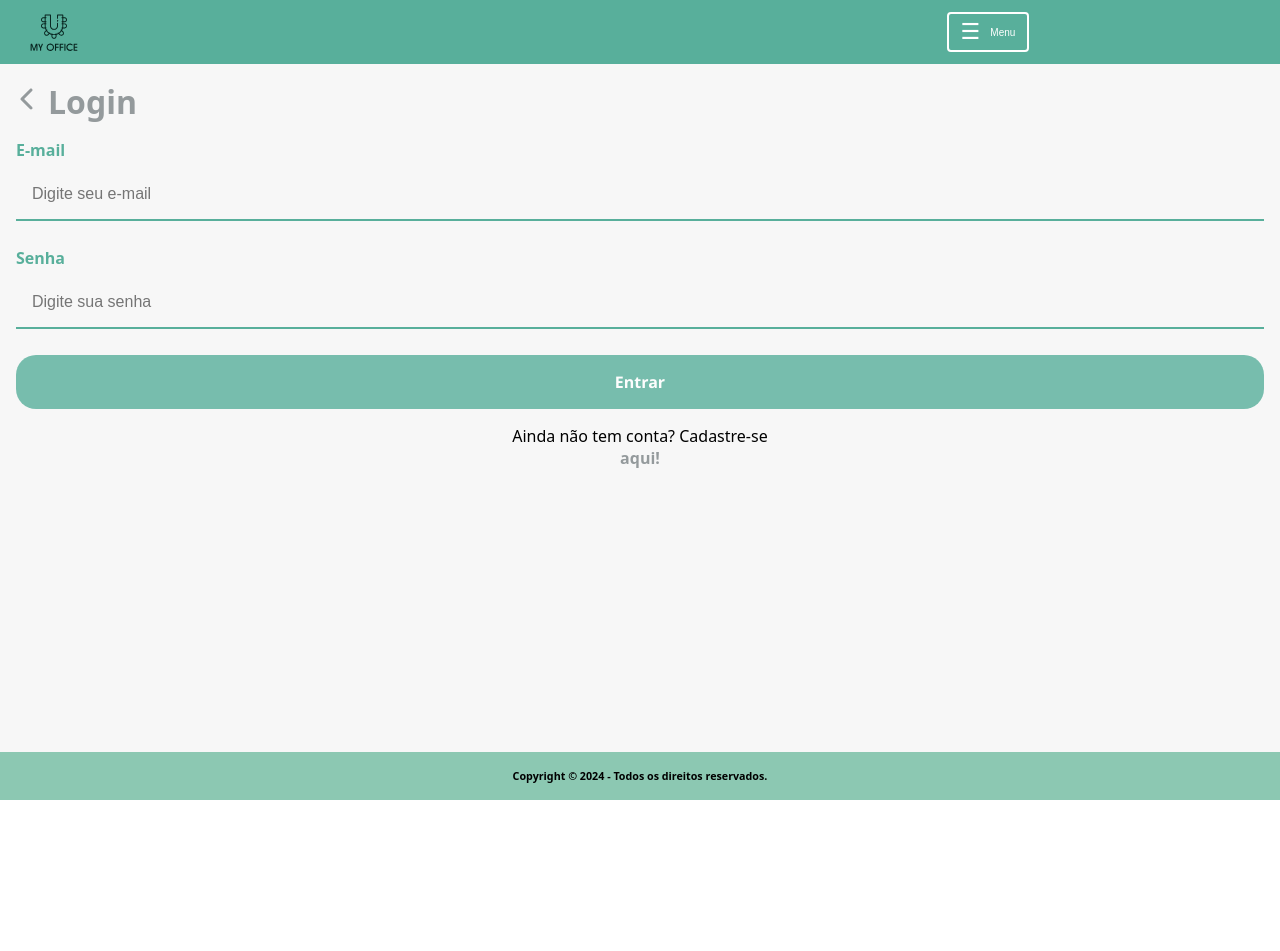
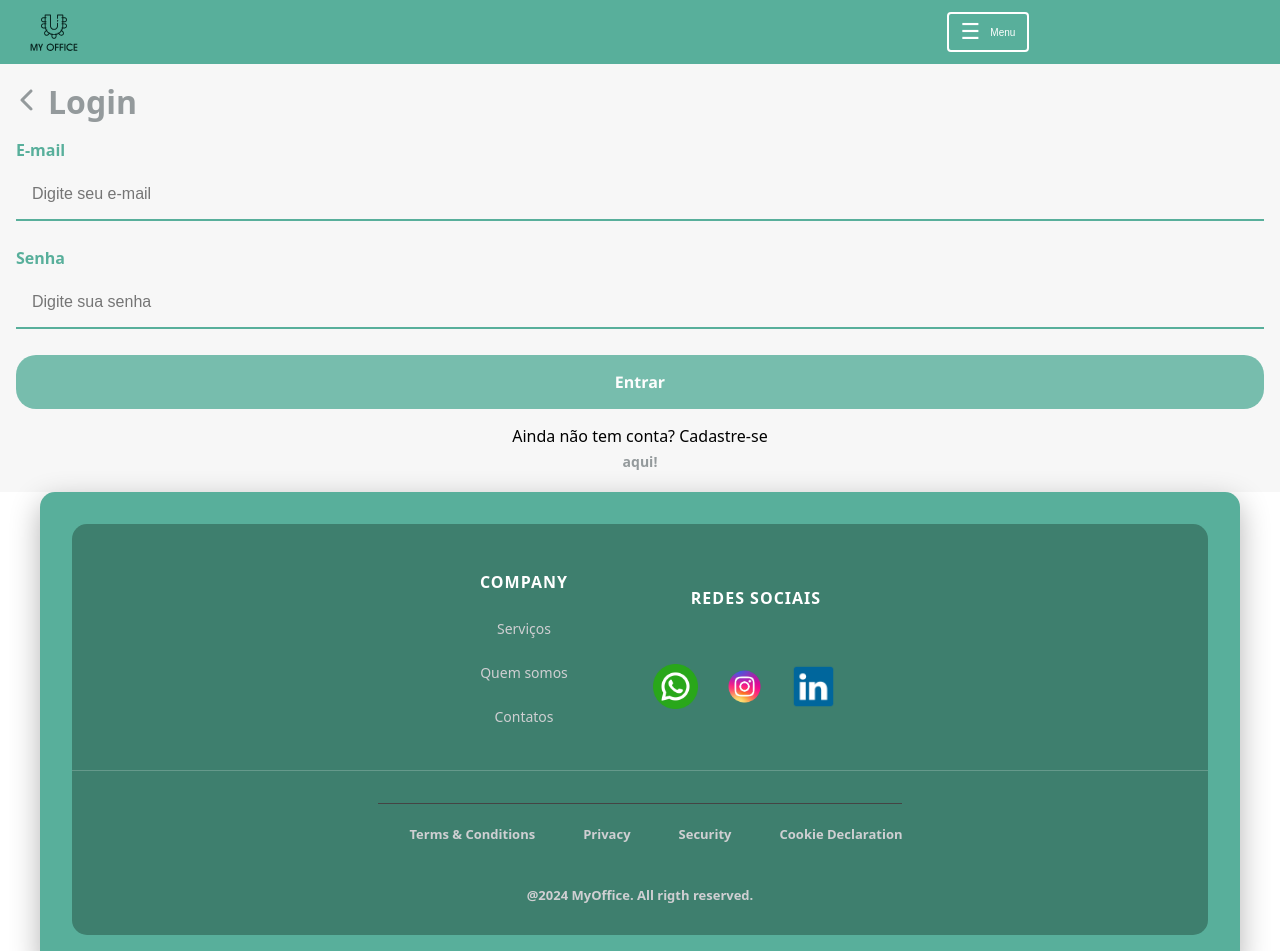
Before and after one commit to my-office-sa/my-office-sa-frontend, a React (Vite) app: page /login in a window 1280 px wide. Shown: the top 951 px of the page. Before the commit the page ends 800 px from the top, so only its background shows below. Built offline with nearby package versions, Linux system fonts and the light colour scheme.

Commit message:
subindo rodapé customizado

```diff
--- /dev/null
+++ b/src/comum/componentes/FooterResponsivo/FooterResponsivo.css
@@ -0,0 +1,245 @@
+/* Variáveis de cor para facilitar ajustes futuros */
+:root {
+  --cor-fundo-secao: #3E7F6E;
+  --cor-fundo-footer: #58AF9B;
+  --cor-texto-claro: #fff;
+  --cor-texto-secundario: rgb(207, 207, 210);
+  --cor-hover: #ff6f61;
+  --sombra-footer: rgba(0, 0, 0, 0.3);
+}
+
+/* Padding geral para a seção */
+.section__padding {
+  padding: 4rem 2rem;
+  background-color: var(--cor-fundo-secao); /* Fundo escuro mais sutil */
+  border-radius: 15px;
+  display: flex;
+  justify-content: center;  /* Centraliza horizontalmente */
+  align-items: center;      /* Centraliza verticalmente */
+  min-height: 10vh;        /* Garante que a seção ocupe toda a altura da tela */
+}
+
+/* Estilos gerais do footer */
+.footer {
+  background-color: var(--cor-fundo-footer);
+  color: var(--cor-texto-claro);
+  padding: 2rem;
+  border-radius: 15px;
+  box-shadow: 0 10px 30px var(--sombra-footer); /* Sombra mais forte */
+  position: relative;
+  z-index: 1;
+  width: 100%;               /* Garante que o footer ocupe toda a largura */
+  max-width: 1200px;         /* Limita a largura máxima */
+  margin: 0 auto;            /* Centraliza horizontalmente */
+  text-align: center;        /* Centraliza o texto */
+}
+
+/* Contêiner principal do footer */
+.sb__footer {
+  display: flex;
+  flex-direction: column;
+  align-items: center;       /* Centraliza os itens */
+  padding: 2rem 0;
+  max-width: 100%;
+  z-index: 2;
+}
+
+/* Links principais do footer */
+.sb__footer-links {
+  display: flex;
+  justify-content: center;   /* Centraliza horizontalmente os links */
+  align-items: center;
+  flex-wrap: wrap;
+  width: 100%;
+  text-align: center;        /* Centraliza o texto dentro dos links */
+  margin-bottom: 1rem;
+}
+
+/* Cada bloco de links dentro do footer */
+.sb__footer-links_div {
+  width: 200px;
+  margin: 1rem;
+  display: flex;
+  flex-direction: column;
+  color: var(--cor-texto-claro);
+  transition: transform 0.3s ease-in-out, opacity 0.3s ease;
+  text-align: center;        /* Centraliza o texto dentro dos blocos */
+}
+
+/* Efeito ao passar o mouse sobre o bloco */
+.sb__footer-links_div:hover {
+  transform: translateY(-5px); /* Levanta o bloco */
+  opacity: 0.8; /* Diminui a opacidade para dar foco */
+}
+
+/* Estilo dos links */
+a {
+  color: var(--cor-texto-secundario);
+  text-decoration: none;
+  font-weight: 500;
+  font-size: 14px;
+  transition: color 0.3s ease, transform 0.3s ease;
+  padding: 0.3rem 0;
+  display: block;
+  text-align: center;        /* Centraliza os links */
+}
+
+/* Alteração da cor dos links ao passar o mouse */
+a:hover {
+  color: var(--cor-hover);
+  transform: translateX(5px); /* Efeito de movimento */
+}
+
+/* Ícones das redes sociais */
+.socialmedia {
+  display: flex;
+  justify-content: center;   /* Centraliza os ícones */
+  gap: 1.5rem;
+  margin-top: 2rem;
+}
+
+.socialmedia img {
+  max-width: 45px;
+  height: auto;
+  transition: transform 0.3s ease, filter 0.3s ease;
+}
+
+/* Efeito de hover para as imagens das redes sociais */
+.socialmedia img:hover {
+  transform: scale(1.1);
+  filter: brightness(1.2);
+}
+
+/* Estilo dos títulos dentro de cada div de links */
+.sb__footer-links_div h4 {
+  font-size: 16px;
+  line-height: 20px;
+  margin-bottom: 1rem;
+  font-weight: 700;
+  color: var(--cor-texto-claro);
+  text-transform: uppercase;
+  letter-spacing: 1px;
+  text-align: center;        /* Centraliza os títulos */
+}
+
+/* Estilo para os parágrafos dentro de cada div de links */
+.sb__footer-links_div p {
+  font-size: 14px;
+  line-height: 18px;
+  margin: 0.5rem 0;
+  cursor: pointer;
+  color: var(--cor-texto-secundario);
+  transition: color 0.3s ease;
+  text-align: center;        /* Centraliza os parágrafos */
+}
+
+/* Hover nos parágrafos */
+.sb__footer-links_div p:hover {
+  color: var(--cor-hover);
+}
+
+/* Estilos da área inferior do footer */
+.sb__footer-below {
+  display: flex;
+  justify-content: space-between;
+  align-items: center;
+  margin-top: 2rem;
+  border-top: 1px solid #444;
+  padding: 1rem 0;
+  text-align: center;        /* Centraliza a área inferior */
+}
+
+/* Links da área inferior */
+.sb__footer-below-links {
+  display: flex;
+  justify-content: center;   /* Centraliza os links da área inferior */
+  gap: 1rem;
+}
+
+.sb__footer-below-links p {
+  font-size: 13px;
+  color: var(--cor-texto-secundario);
+  font-weight: 600;
+  margin-left: 2rem;
+  transition: color 0.3s ease;
+}
+
+/* Hover nos links da área inferior */
+.sb__footer-below-links p:hover {
+  color: var(--cor-hover);
+}
+
+/* Estilo para a copyright */
+.sb__footer-copyrigth p {
+  font-size: 13px;
+  line-height: 15px;
+  color: var(--cor-texto-secundario);
+  font-weight: 600;
+  text-align: center;
+  margin-top: 1.5rem;
+}
+
+/* Linha horizontal no footer */
+hr {
+  color: #fff;
+  width: 100%;
+  border: 0;
+  height: 1px;
+  background-color: rgba(255, 255, 255, 0.2);
+  margin: 1rem 1;
+}
+
+/* Responsividade para telas médias (até 850px) */
+@media (max-width: 850px) {
+  .sb__footer-links {
+    flex-direction: column;
+    align-items: center;
+  }
+
+  .sb__footer-links_div {
+    width: auto;
+    text-align: center;
+  }
+
+  .socialmedia {
+    justify-content: center;
+    margin-top: 1rem;
+  }
+}
+
+/* Responsividade para telas pequenas (até 550px) */
+@media (max-width: 550px) {
+  .sb__footer-links {
+    margin: 1rem 0;
+    flex-direction: column;
+    align-items: center;
+  }
+
+  .sb__footer-below {
+    flex-direction: column;
+    justify-content: center;
+  }
+
+  .sb__footer-below-links {
+    flex-direction: column;
+    margin-left: 0;
+    margin-top: 1rem;
+  }
+}
+
+/* Responsividade para telas muito pequenas (até 400px) */
+@media (max-width: 400px) {
+  .sb__footer-links_div p {
+    font-size: 12px;
+    line-height: 15px;
+  }
+
+  .sb__footer-copyrigth p {
+    font-size: 12px;
+  }
+
+  .sb__footer-below-links p {
+    font-size: 12px;
+    margin-left: 0;
+  }
+}
--- /dev/null
+++ b/src/comum/componentes/FooterResponsivo/FooterResponsivo.jsx
@@ -0,0 +1,57 @@
+import "./FooterResponsivo.css";
+
+const FooterResponsivo = () => {
+  return (
+    <div className="footer">
+      <div className="sb__footer section__padding">
+        <div className="sb__footer-links">
+          <div className="sb__footer-links_div">
+            <h4>Company</h4>
+            <a href="/servicos">
+              <p>Serviços</p>
+            </a>
+            <a href="/about">
+              <p>Quem somos</p>
+            </a>
+            <a href="/contatos">
+              <p>Contatos</p>
+            </a>
+          </div>
+          <div className="sb__footer-links_div">
+            <h4>Redes Sociais</h4>
+            <div className="socialmedia">
+              <p>
+                <img src="/whatsapp.png"  alt="" />
+              </p>
+              <p>
+                <img src="instagran.png"  alt="" />
+              </p>
+              <p>
+                <img src="linkedin.png" alt="" />
+              </p>
+              <p>
+                <img  alt="" />
+              </p>
+            </div>
+          </div>
+        </div>
+
+        <hr></hr>
+
+        <div className="sb__footer-below">
+          <div className="sb__footer-below-links">
+            <a><div><p>Terms & Conditions</p></div></a>
+            <a><div><p>Privacy</p></div></a>
+            <a><div><p>Security</p></div></a>
+            <a><div><p>Cookie Declaration</p></div></a>
+          </div>
+        </div>
+          <div className="sb__footer-copyrigth">
+            <p>@{new Date().getFullYear()} MyOffice. All rigth reserved.</p>
+          </div>
+      </div>
+    </div>
+  );
+};
+
+export default FooterResponsivo;
--- a/src/comum/componentes/Rodape/Rodape.css
+++ /dev/null
@@ -1,8 +0,0 @@
-
-.rodape_root {
-    height: 48px;
-    background-color: var(--cor-primaria-clara);
-    display: flex;
-    justify-content: center;
-    align-items: center;
-  }
--- a/src/comum/componentes/Rodape/Rodape.jsx
+++ b/src/comum/componentes/Rodape/Rodape.jsx
@@ -1,16 +1,8 @@
-import './Rodape.css';
+import FooterResponsivo from '../FooterResponsivo/FooterResponsivo';
 
 function Rodape() {
-  const anoAtual = new Date().getFullYear();
 
-  return (
-    <footer className="rodape_root">
-      <h6>
-        Copyright © {anoAtual} - Todos os direitos
-        reservados.
-      </h6>
-    </footer>
-  );
+  return <FooterResponsivo/>
 }
 
 export default Rodape;
```
Also changed, not shown: public/instagran.png (added), public/linkedin.png (added).
